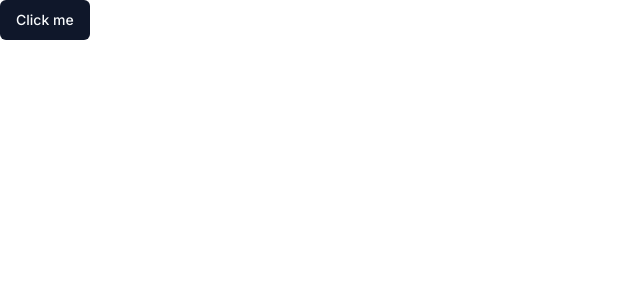
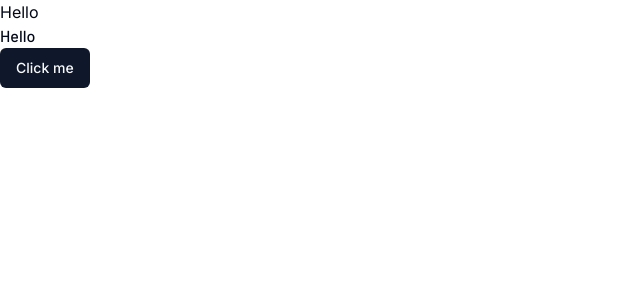
Before and after one commit to damduchai02/multivendor-ecommerce, a Next.js app: page / in a window 1280 px wide. Shown: the top 300 px of the page, without its empty margins (0-640 px from the left). Built offline with nearby package versions, Linux system fonts and the light colour scheme.

Commit message:
fix font barlow

```diff
--- a/src/app/page.tsx
+++ b/src/app/page.tsx
@@ -3,6 +3,8 @@ import { Button } from '@/components/ui/button';
 function HomePage() {
   return (
     <div>
+      <h1>Hello</h1>
+      <h1 className='font-barlow'>Hello</h1>
       <Button>Click me</Button>
     </div>
   );
--- a/tailwind.config.ts
+++ b/tailwind.config.ts
@@ -52,7 +52,7 @@ const config: Config = {
         },
       },
       fontFamily: {
-        barlow: 'var(--barlow)',
+        barlow: 'var(--font-barlow)',
       },
       borderRadius: {
         lg: 'var(--radius)',
```
